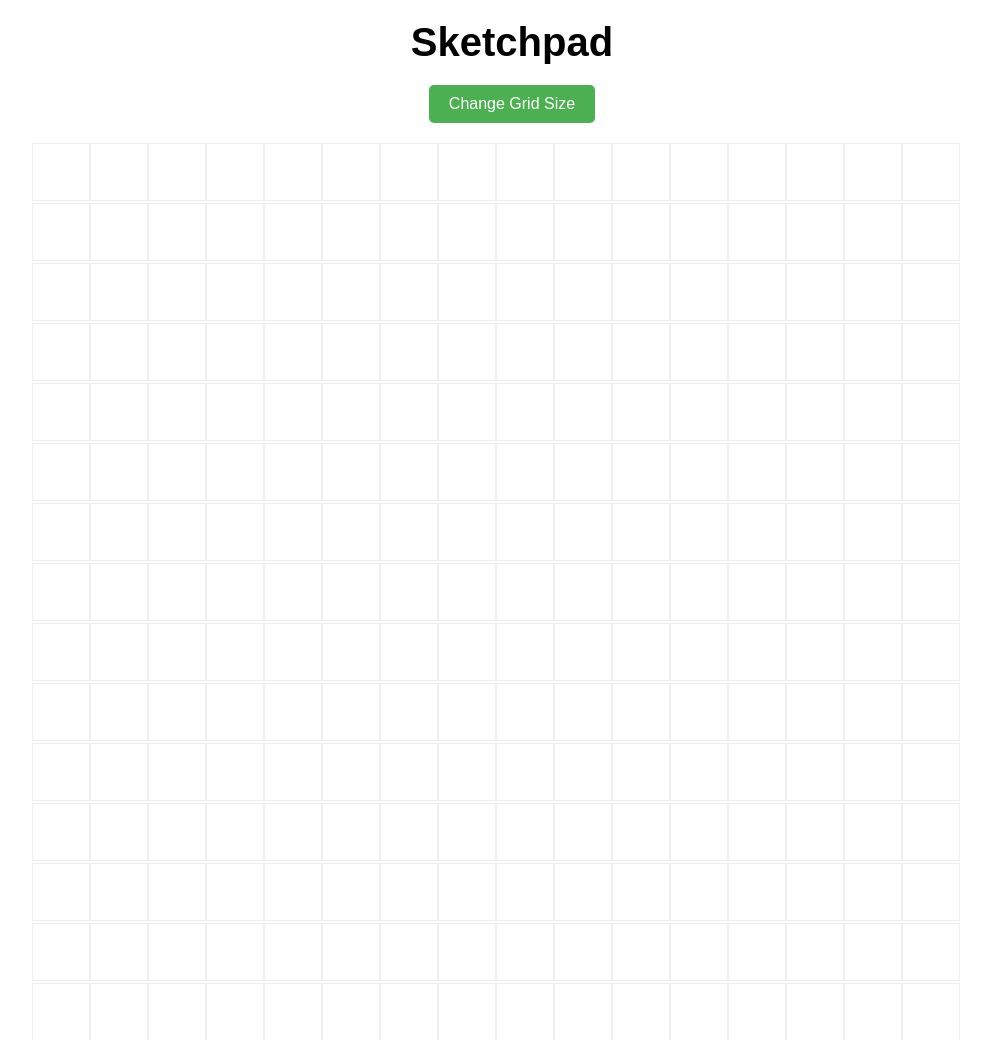
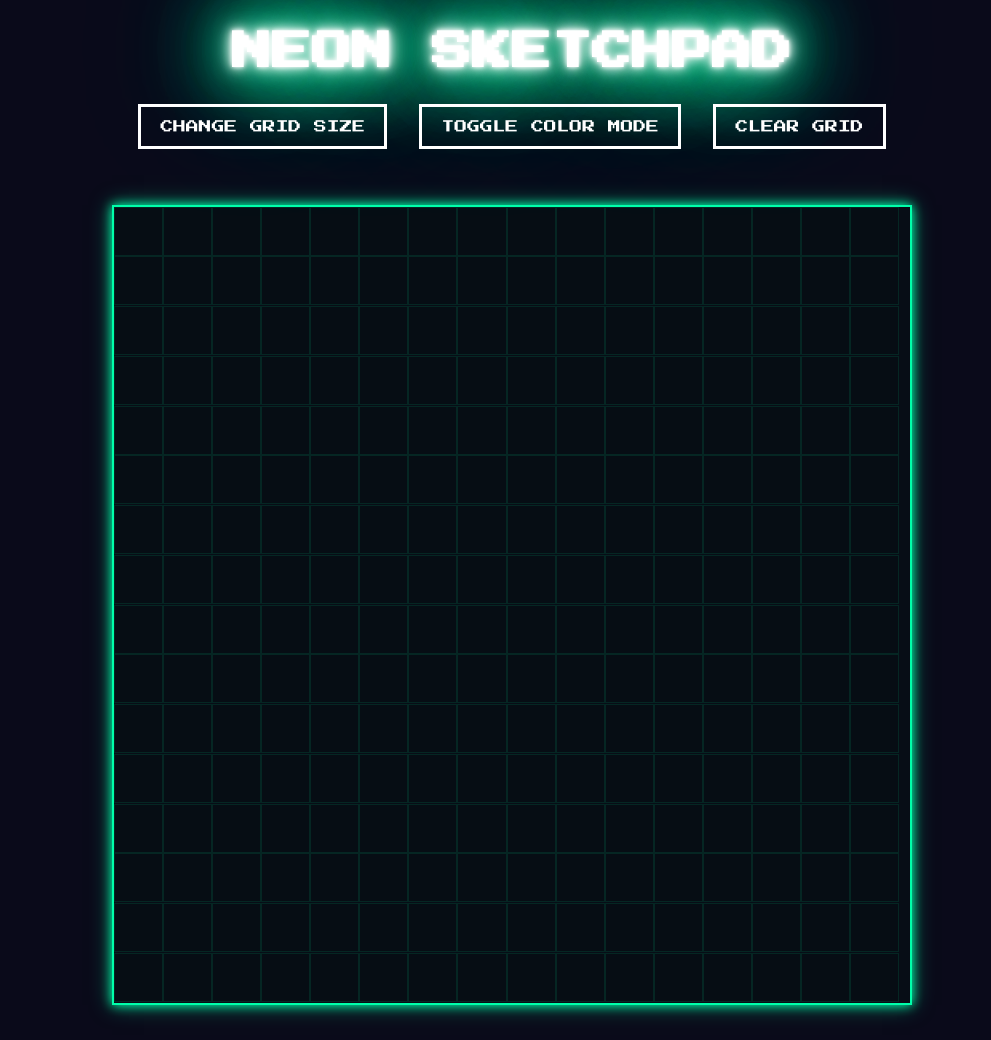
Before and after one commit to SaiAmirthesh/Etch-a-sketch, a plain HTML site: page index.html in a window 1280 px wide. Shown: the top 1040 px of the page, without its empty margins (128-1119 px from the left). Drawn offline with Linux system fonts and the light colour scheme.

Commit message:
feat: added neon theme to the website

```diff
--- a/index.html
+++ b/index.html
@@ -3,15 +3,20 @@
 <head>
     <meta charset="UTF-8">
     <meta name="viewport" content="width=device-width, initial-scale=1.0">
-    <title>Sketchpad</title>
+    <title>Neon Sketchpad</title>
     <link rel="stylesheet" href="styles.css">
+    <link href="https://fonts.googleapis.com/css2?family=Press+Start+2P&display=swap" rel="stylesheet">
 </head>
 <body>
-    <div class="header">
-        <h1>Sketchpad</h1>
-        <button id="grid-size-btn">Change Grid Size</button>
+    <div class="neon-wrapper">
+        <div class="header">
+            <h1 class="neon-text flicker">NEON SKETCHPAD</h1>
+            <button id="grid-size-btn" class="neon-button">CHANGE GRID SIZE</button>
+            <button id="color-mode-btn" class="neon-button">TOGGLE COLOR MODE</button>
+            <button id="clear-btn" class="neon-button">CLEAR GRID</button>
+        </div>
+        <div id="container"></div>
     </div>
-    <div id="container"></div>
     <script src="script.js"></script>
 </body>
 </html>
--- a/script.js
+++ b/script.js
@@ -1,49 +1,114 @@
+// Initialize variables
+let currentSize = 16;
+let isRainbowMode = false;
+let isDarkeningMode = false;
 
-createGrid(16);
+// Initialize the grid
+createGrid(currentSize);
 
-// Button event listener
-document.getElementById('grid-size-btn').addEventListener('click', function() {
-    let size = prompt('Enter number of squares per side (max 100):', 16);
-    size = parseInt(size);
-
-    if (size > 0 && size <= 100) {
-        createGrid(size);
-    } else {
-        alert('Please enter a number between 1 and 100');
-    }
-});
+// Button event listeners
+document.getElementById('grid-size-btn').addEventListener('click', changeGridSize);
+document.getElementById('color-mode-btn').addEventListener('click', toggleColorMode);
+document.getElementById('clear-btn').addEventListener('click', clearGrid);
 
 // Grid creation function
 function createGrid(size) {
     const container = document.getElementById('container');
-
-    // Clear existing grid
     container.innerHTML = '';
 
-    // Calculate square size accounting for borders
-    const squareSize = (960 / size) - 2; // Subtract 2px for borders (1px each side)
+    // Calculate exact size accounting for container borders
+    const containerSize = 800; // Matches CSS --container-size
+    const totalGridLines = size - 1;
+    const totalGridLineSpace = totalGridLines * 1; // 1px grid line per gap
 
-    // Create new grid
+    // Calculate perfect square size
+    const squareSize = (containerSize - totalGridLineSpace) / size;
+
+    // Create grid
     for (let i = 0; i < size * size; i++) {
         const square = document.createElement('div');
         square.classList.add('grid-square');
         square.style.width = `${squareSize}px`;
         square.style.height = `${squareSize}px`;
 
+        // Add hover effect
         square.addEventListener('mouseover', function() {
-            const r = Math.floor(Math.random() * 256);
-            const g = Math.floor(Math.random() * 256);
-            const b = Math.floor(Math.random() * 256);
+            if (isRainbowMode) {
+                const r = Math.floor(Math.random() * 256);
+                const g = Math.floor(Math.random() * 256);
+                const b = Math.floor(Math.random() * 256);
+                this.style.backgroundColor = `rgb(${r}, ${g}, ${b})`;
+                this.style.boxShadow = `0 0 5px rgb(${r}, ${g}, ${b})`;
+            } else {
+                this.style.backgroundColor = '#0fa';
+                this.style.boxShadow = '0 0 5px #0fa';
+            }
 
-            // Get current opacity or set to 0.1 if none
-            let opacity = parseFloat(this.style.opacity) || 0;
-            opacity = Math.min(opacity + 0.6, 1);
-
-            // Apply styles
-            this.style.backgroundColor = `rgb(${r}, ${g}, ${b})`;
-            this.style.opacity = opacity;
-            });
+            if (isDarkeningMode) {
+                let opacity = parseFloat(this.style.opacity) || 0;
+                this.style.opacity = Math.min(opacity + 0.1, 1);
+            }
+        });
 
         container.appendChild(square);
     }
 }
+
+// Square coloring function
+function colorSquare(e) {
+    if (isRainbowMode) {
+        const r = Math.floor(Math.random() * 256);
+        const g = Math.floor(Math.random() * 256);
+        const b = Math.floor(Math.random() * 256);
+
+        if (isDarkeningMode) {
+            let opacity = parseFloat(this.style.opacity) || 0;
+            opacity = Math.min(opacity + 0.1, 1);
+            this.style.opacity = opacity;
+        }
+
+        this.style.backgroundColor = `rgb(${r}, ${g}, ${b})`;
+        this.style.boxShadow = `0 0 5px rgb(${r}, ${g}, ${b}), 0 0 10px rgb(${r}, ${g}, ${b})`;
+    } else {
+        this.style.backgroundColor = '#0fa';
+        this.style.boxShadow = '0 0 5px #0fa, 0 0 10px #0fa';
+    }
+}
+
+// Change grid size function
+function changeGridSize() {
+    let size = prompt('Enter number of squares per side (max 64):', currentSize);
+    size = parseInt(size);
+
+    if (size > 0 && size <= 64) {
+        currentSize = size;
+        createGrid(size);
+    } else {
+        alert('Please enter a number between 1 and 64');
+    }
+}
+
+// Toggle color mode function
+function toggleColorMode() {
+    isRainbowMode = !isRainbowMode;
+    this.textContent = isRainbowMode ? 'RAINBOW MODE' : 'SINGLE COLOR';
+    this.style.backgroundColor = isRainbowMode ? '#ff00ff' : 'transparent';
+    this.style.borderColor = isRainbowMode ? '#ff00ff' : '#fff';
+}
+
+// Clear grid function
+function clearGrid() {
+    const squares = document.querySelectorAll('.grid-square');
+    squares.forEach(square => {
+        square.style.backgroundColor = '';
+        square.style.boxShadow = '';
+        square.style.opacity = '';
+    });
+
+    // Add a quick flash effect
+    const container = document.getElementById('container');
+    container.style.boxShadow = '0 0 30px #fff';
+    setTimeout(() => {
+        container.style.boxShadow = '0 0 10px #0fa, 0 0 20px rgba(0, 255, 170, 0.5)';
+    }, 200);
+}
--- a/styles.css
+++ b/styles.css
@@ -1,65 +1,143 @@
-*{
-    box-sizing: border-box;
+/* Base styles */
+* {
     margin: 0;
     padding: 0;
-    font-family: Arial, sans-serif;
+    box-sizing: border-box;
 }
 
-body{
-    font-family: Arial, Helvetica, sans-serif;
-    text-align: center;
-    margin : 0;
-    padding: 20px;
-
+body {
+    background-color: #0a0a1a;
+    color: #fff;
+    font-family: 'Press Start 2P', cursive;
+    min-height: 100vh;
+    display: flex;
+    justify-content: center;
+    align-items: center;
+    overflow-x: hidden;
 }
 
-h1{
-    font-size: 2.5em;
-    margin-bottom: 20px;
+.neon-wrapper {
+    width: 100%;
+    max-width: 1000px;
+    padding: 2rem;
+    display: flex;
+    flex-direction: column;
+    align-items: center;
 }
 
-
 .header {
-    margin-bottom: 20px;
+    margin-bottom: 2rem;
+    text-align: center;
+    width: 100%;
 }
 
-button{
-    padding: 10px 20px;
-    font-size: 16px;
-    cursor: pointer;
-    background-color: #4CAF50;
-    color: white;
-    border: none;
-    border-radius: 5px;
+/* Neon text effect */
+.neon-text {
+    color: #fff;
+    text-shadow:
+        0 0 7px #fff,
+        0 0 10px #fff,
+        0 0 21px #fff,
+        0 0 42px #0fa,
+        0 0 82px #0fa,
+        0 0 92px #0fa,
+        0 0 102px #0fa,
+        0 0 151px #0fa;
+    font-size: 2.5rem;
+    margin-bottom: 1.5rem;
 }
 
-button:hover {
-    background-color: #45a049;
+/* Flickering animation */
+.flicker {
+    animation: flicker 1.5s infinite alternate;
 }
 
-button:active {
-    background-color: #3e8e41;
+@keyframes flicker {
+    0%, 18%, 22%, 25%, 53%, 57%, 100% {
+        text-shadow:
+            0 0 4px #fff,
+            0 0 11px #fff,
+            0 0 19px #fff,
+            0 0 40px #0fa,
+            0 0 80px #0fa,
+            0 0 90px #0fa,
+            0 0 100px #0fa,
+            0 0 150px #0fa;
+    }
+    20%, 24%, 55% {
+        text-shadow: none;
+    }
 }
 
+/* Neon buttons */
+.neon-button {
+    background-color: transparent;
+    border: 0.2rem solid #fff;
+    border-radius: 0;
+    color: #fff;
+    cursor: pointer;
+    font-family: 'Press Start 2P', cursive;
+    font-size: 0.8rem;
+    margin: 0.5rem;
+    padding: 0.8rem 1.2rem;
+    position: relative;
+    text-transform: uppercase;
+    transition: all 0.3s ease;
+}
+
+.neon-button:hover {
+    color: #0a0a1a;
+    background-color: #fff;
+    box-shadow:
+        0 0 10px #fff,
+        0 0 20px #fff,
+        0 0 40px #0fa,
+        0 0 80px #0fa;
+    text-shadow: none;
+}
+
+/* Add this at the top of your style.css */
+:root {
+    --container-size: 800px;
+    --grid-line: 1px;
+}
+
+/* Update your container styles */
 #container {
     display: flex;
     flex-wrap: wrap;
-    width: 960px;
-    height: 960px;
-    margin: 0 auto;
-    border: 0px solid #ccc;
-    box-sizing: border-box;
+    width: var(--container-size);
+    height: var(--container-size);
+    margin: 1rem auto;
+    border: 2px solid #0fa;
+    box-shadow: 0 0 10px #0fa, 0 0 20px rgba(0, 255, 170, 0.5);
+    background-color: rgba(0, 20, 15, 0.3);
+    box-sizing: border-box; /* Crucial! */
 }
 
+/* Update grid square styles */
 .grid-square {
     box-sizing: border-box;
-    border: 1px solid #eee;
-    background-color: white;
-    margin: 0;
-    padding: 0;
+    background-color: rgba(0, 10, 8, 0.1);
+    transition: all 0.1s ease;
+    border: var(--grid-line) solid rgba(0, 255, 170, 0.1); /* Subtle grid lines */
+    margin: 0; /* Remove any default margins */
+    padding: 0; /* Remove any default padding */
 }
 
+/* Responsive design */
+@media (max-width: 900px) {
+    #container {
+        width: 90vw;
+        height: 90vw;
+    }
 
-.grid-square:hover {
-    background-color: #333;
+    .neon-text {
+        font-size: 1.8rem;
+    }
+
+    .neon-button {
+        font-size: 0.6rem;
+        padding: 0.6rem 0.8rem;
+    }
 }
```
